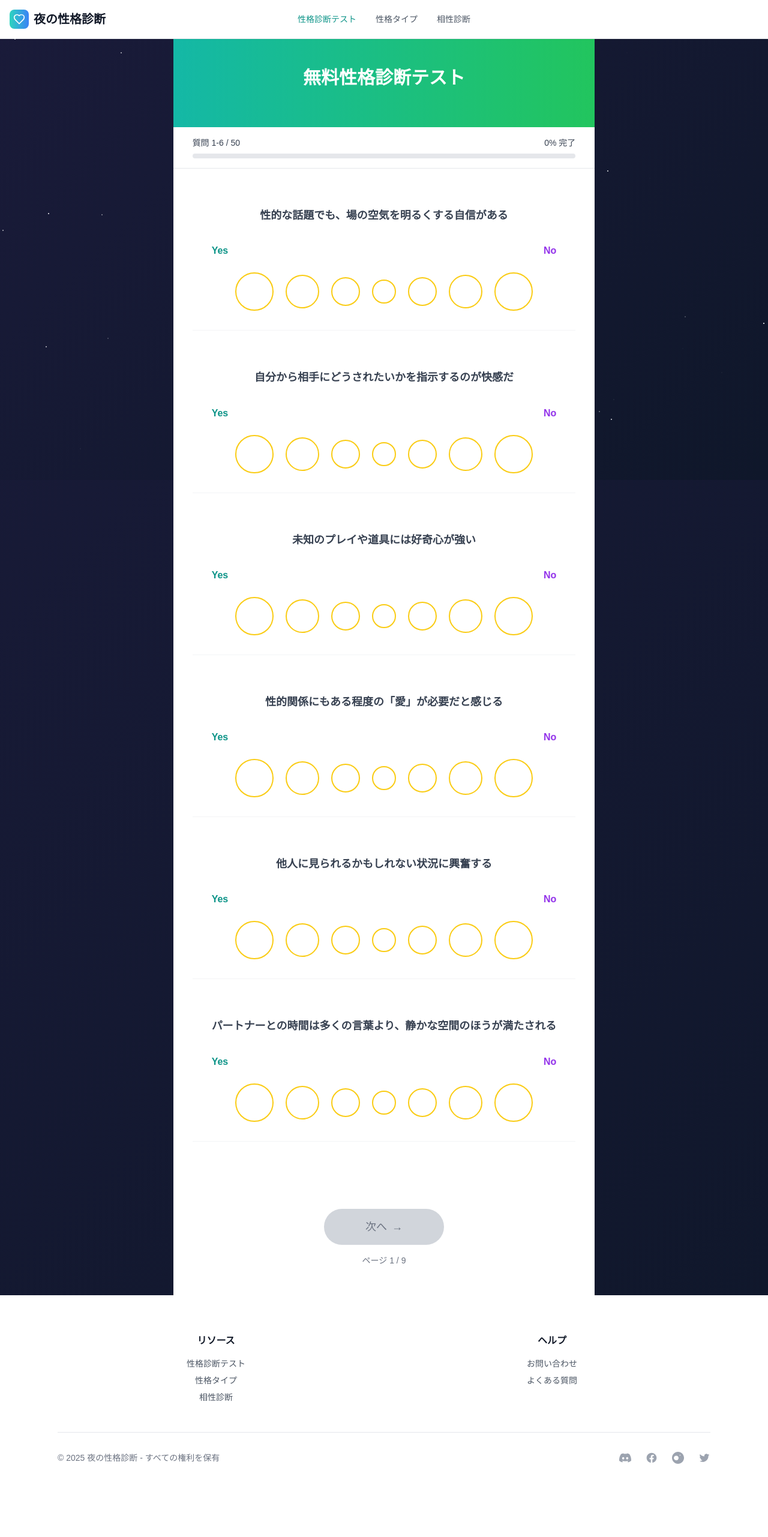
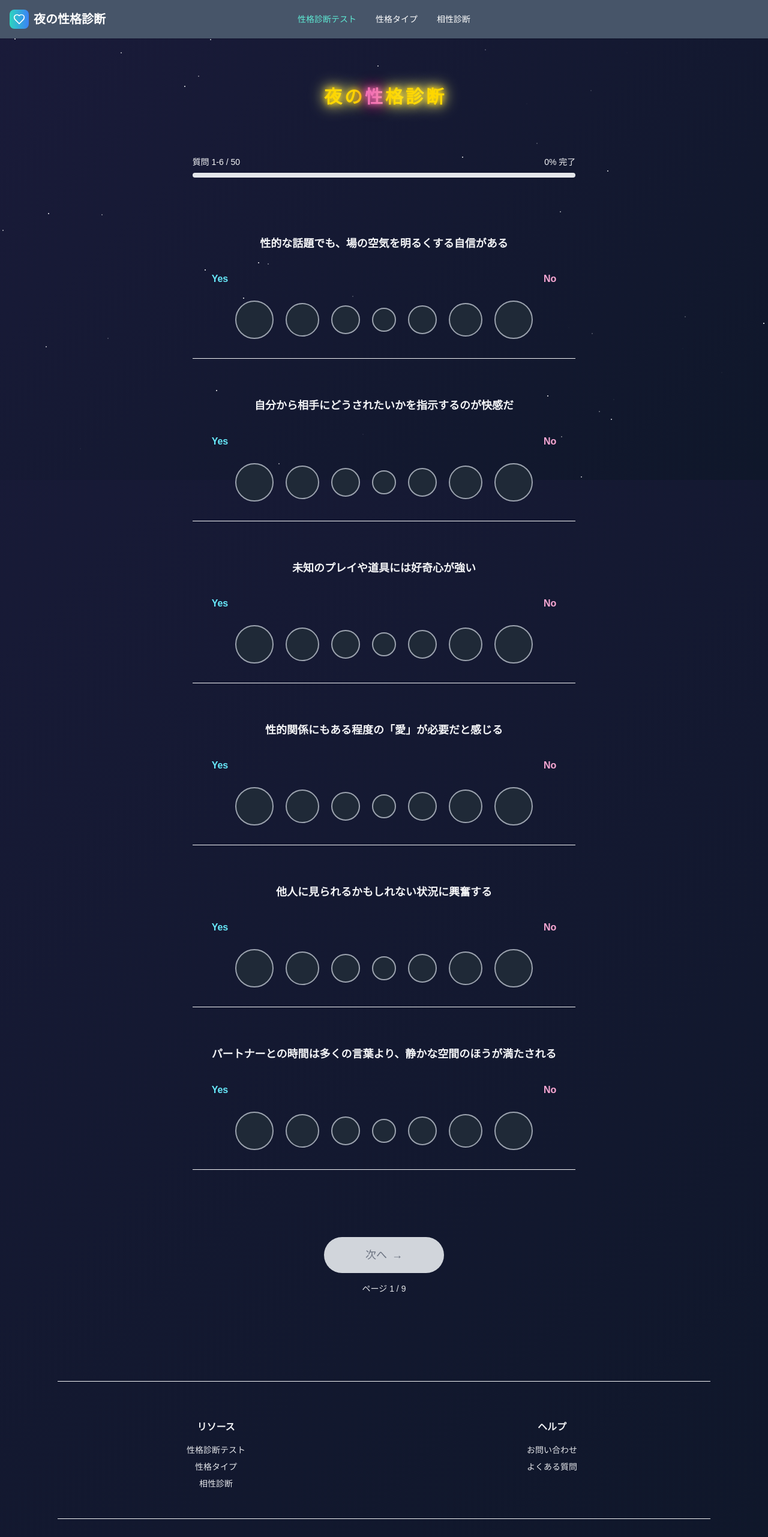
Before and after one commit to gezzzi/yoru-mbti-v2, a Next.js app: page /test in a window 1280 px wide. Shown: the top 2562 px of the page at 60% size. Before the commit the page ends 2504 px from the top, so only its background shows below. Built offline with nearby package versions, Linux system fonts and the light colour scheme.

Commit message:
ランディングページをダークモードに

```diff
--- a/src/components/Footer.tsx
+++ b/src/components/Footer.tsx
@@ -4,52 +4,52 @@ import React from 'react';
 
 const Footer: React.FC = () => {
   return (
-    <div className="bg-white py-16">
-      <div className="max-w-6xl mx-auto px-4 sm:px-6 lg:px-8">
-        <div className="grid grid-cols-1 md:grid-cols-2 gap-8 justify-items-center">
+    <div className="py-16 px-4 sm:px-6 lg:px-8">
+      <div className="max-w-6xl mx-auto px-4 sm:px-6 lg:px-8 mt-8">
+        <div className="grid grid-cols-1 md:grid-cols-2 gap-8 justify-items-center pt-16 border-t border-gray-100">
           <div className="text-center">
-            <h3 className="font-semibold text-gray-900 mb-4">リソース</h3>
-            <ul className="space-y-2 text-sm text-gray-600">
-              <li><a href="/test" className="hover:text-teal-600">性格診断テスト</a></li>
-              <li><a href="/types" className="hover:text-teal-600">性格タイプ</a></li>
-              <li><a href="/compatibility" className="hover:text-teal-600">相性診断</a></li>
+            <h3 className="font-semibold text-gray-100 mb-4">リソース</h3>
+            <ul className="space-y-2 text-sm text-gray-200">
+              <li><a href="/test" className="hover:text-teal-300">性格診断テスト</a></li>
+              <li><a href="/types" className="hover:text-teal-300">性格タイプ</a></li>
+              <li><a href="/compatibility" className="hover:text-teal-300">相性診断</a></li>
             </ul>
           </div>
 
           <div className="text-center">
-            <h3 className="font-semibold text-gray-900 mb-4">ヘルプ</h3>
-            <ul className="space-y-2 text-sm text-gray-600">
-              <li><a href="/help" className="hover:text-teal-600">お問い合わせ</a></li>
-              <li><a href="/help#faq" className="hover:text-teal-600">よくある質問</a></li>
+            <h3 className="font-semibold text-gray-100 mb-4">ヘルプ</h3>
+            <ul className="space-y-2 text-sm text-gray-200">
+              <li><a href="/help" className="hover:text-teal-300">お問い合わせ</a></li>
+              <li><a href="/help#faq" className="hover:text-teal-300">よくある質問</a></li>
             </ul>
           </div>
         </div>
 
-        <div className="border-t border-gray-200 mt-12 pt-8">
+        <div className="border-t border-gray-100 mt-12 pt-8">
           <div className="flex flex-col md:flex-row justify-between items-center">
-            <div className="text-sm text-gray-500 mb-4 md:mb-0">
+            <div className="text-sm text-gray-400 mb-4 md:mb-0">
               © 2025 夜の性格診断 - すべての権利を保有
             </div>
             <div className="flex space-x-6">
-              <a href="#" className="text-gray-400 hover:text-gray-600">
+              <a href="#" className="text-gray-400 hover:text-teal-300">
                 <span className="sr-only">Discord</span>
                 <svg className="w-5 h-5" fill="currentColor" viewBox="0 0 24 24">
                   <path d="M20.317 4.37a19.791 19.791 0 0 0-4.885-1.515.074.074 0 0 0-.079.037c-.21.375-.444.864-.608 1.25a18.27 18.27 0 0 0-5.487 0 12.64 12.64 0 0 0-.617-1.25.077.077 0 0 0-.079-.037A19.736 19.736 0 0 0 3.677 4.37a.07.07 0 0 0-.032.027C.533 9.046-.32 13.58.099 18.057a.082.082 0 0 0 .031.057 19.9 19.9 0 0 0 5.993 3.03.078.078 0 0 0 .084-.028c.462-.63.874-1.295 1.226-1.994a.076.076 0 0 0-.041-.106 13.107 13.107 0 0 1-1.872-.892.077.077 0 0 1-.008-.128 10.2 10.2 0 0 0 .372-.292.074.074 0 0 1 .077-.01c3.928 1.793 8.18 1.793 12.062 0a.074.074 0 0 1 .078.01c.12.098.246.198.373.292a.077.077 0 0 1-.006.127 12.299 12.299 0 0 1-1.873.892.077.077 0 0 0-.041.107c.36.698.772 1.362 1.225 1.993a.076.076 0 0 0 .084.028 19.839 19.839 0 0 0 6.002-3.03.077.077 0 0 0 .032-.054c.5-5.177-.838-9.674-3.549-13.66a.061.061 0 0 0-.031-.03zM8.02 15.33c-1.183 0-2.157-1.085-2.157-2.419 0-1.333.956-2.419 2.157-2.419 1.21 0 2.176 1.096 2.157 2.42 0 1.333-.956 2.418-2.157 2.418zm7.975 0c-1.183 0-2.157-1.085-2.157-2.419 0-1.333.955-2.419 2.157-2.419 1.21 0 2.176 1.096 2.157 2.42 0 1.333-.946 2.418-2.157 2.418z"/>
                 </svg>
               </a>
-              <a href="#" className="text-gray-400 hover:text-gray-600">
+              <a href="#" className="text-gray-400 hover:text-teal-300">
                 <span className="sr-only">Facebook</span>
                 <svg className="w-5 h-5" fill="currentColor" viewBox="0 0 24 24">
                   <path fillRule="evenodd" d="M22 12c0-5.523-4.477-10-10-10S2 6.477 2 12c0 4.991 3.657 9.128 8.438 9.878v-6.987h-2.54V12h2.54V9.797c0-2.506 1.492-3.89 3.777-3.89 1.094 0 2.238.195 2.238.195v2.46h-1.26c-1.243 0-1.63.771-1.63 1.562V12h2.773l-.443 2.89h-2.33v6.988C18.343 21.128 22 16.991 22 12z" clipRule="evenodd" />
                 </svg>
               </a>
-              <a href="#" className="text-gray-400 hover:text-gray-600">
+              <a href="#" className="text-gray-400 hover:text-teal-300">
                 <span className="sr-only">Instagram</span>
                 <svg className="w-5 h-5" fill="currentColor" viewBox="0 0 24 24">
                   <path fillRule="evenodd" d="M12.017 0C5.396 0 .029 5.367.029 11.987c0 6.62 5.367 11.987 11.988 11.987s11.987-5.367 11.987-11.987C24.014 5.367 18.647.001 12.017.001zM8.449 16.988c-1.297 0-2.448-.49-3.323-1.297C4.198 14.895 3.708 13.744 3.708 12.447s.49-2.448 1.418-3.323c.928-.875 2.026-1.365 3.323-1.365s2.448.49 3.323 1.365c.875.875 1.365 2.026 1.365 3.323s-.49 2.448-1.365 3.323c-.875.875-2.026 1.365-3.323 1.365zm7.718-9.469c-.316 0-.632-.158-.79-.474-.158-.316-.105-.711.132-.948.237-.237.632-.29.948-.132.316.158.474.474.474.79 0 .553-.448 1.001-1.001 1.001-.184 0-.369-.079-.553-.237z" clipRule="evenodd" />
                 </svg>
               </a>
-              <a href="#" className="text-gray-400 hover:text-gray-600">
+              <a href="#" className="text-gray-400 hover:text-teal-300">
                 <span className="sr-only">Twitter</span>
                 <svg className="w-5 h-5" fill="currentColor" viewBox="0 0 24 24">
                   <path d="M8.29 20.251c7.547 0 11.675-6.253 11.675-11.675 0-.178 0-.355-.012-.53A8.348 8.348 0 0022 5.92a8.19 8.19 0 01-2.357.646 4.118 4.118 0 001.804-2.27 8.224 8.224 0 01-2.605.996 4.107 4.107 0 00-6.993 3.743 11.65 11.65 0 01-8.457-4.287 4.106 4.106 0 001.27 5.477A4.072 4.072 0 012.8 9.713v.052a4.105 4.105 0 003.292 4.022 4.095 4.095 0 01-1.853.07 4.108 4.108 0 003.834 2.85A8.233 8.233 0 012 18.407a11.616 11.616 0 006.29 1.84" />
--- a/src/components/Hero.tsx
+++ b/src/components/Hero.tsx
@@ -13,7 +13,7 @@ const Hero: React.FC = () => {
         <h1 className="mt-8 md:mt-12 text-3xl md:text-5xl font-bold text-white mb-6 leading-tight drop-shadow-lg flex justify-center gap-1 select-none">
           <span className="neon-gold" style={{color:'#ffd700',textShadow:'0 0 10px #ffd700,0 0 20px #ffed4e,0 0 30px #fff59d',animation:'shimmerGold 3s ease-in-out infinite'}}>夜</span>
           <span className="neon-gold" style={{color:'#ffd700',textShadow:'0 0 10px #ffd700,0 0 20px #ffed4e,0 0 30px #fff59d',animation:'shimmerGold 3s ease-in-out infinite'}}>の</span>
-          <span className="neon-pink" style={{color:'#ff1493',textShadow:'0 0 10px #ff1493,0 0 20px #ff1493,0 0 30px #ff1493,0 0 40px #ff0080',animation:'pulsePink 2s ease-in-out infinite'}}>性</span>
+          <span className="neon-pink" style={{color:'#f472b6',textShadow:'0 0 10px #f472b6,0 0 20px #ec4899,0 0 30px #be185d',animation:'pulsePink 2s ease-in-out infinite'}}>性</span>
           <span className="neon-gold" style={{color:'#ffd700',textShadow:'0 0 10px #ffd700,0 0 20px #ffed4e,0 0 30px #fff59d',animation:'shimmerGold 3s ease-in-out infinite'}}>格</span>
           <span className="neon-gold" style={{color:'#ffd700',textShadow:'0 0 10px #ffd700,0 0 20px #ffed4e,0 0 30px #fff59d',animation:'shimmerGold 3s ease-in-out infinite'}}>診</span>
           <span className="neon-gold" style={{color:'#ffd700',textShadow:'0 0 10px #ffd700,0 0 20px #ffed4e,0 0 30px #fff59d',animation:'shimmerGold 3s ease-in-out infinite'}}>断</span>
--- a/src/components/Navigation.tsx
+++ b/src/components/Navigation.tsx
@@ -21,18 +21,19 @@ const Navigation: React.FC<NavigationProps> = ({ currentPage, hasTestResult }) =
   };
 
   return (
-    <nav className="bg-white shadow-sm border-b border-gray-200 fixed top-0 left-0 right-0 z-50">
+    <nav className="bg-slate-600 shadow-sm fixed top-0 left-0 right-0 z-50">
       <div className="relative">
         {/* アプリ名 - 完全に左端に配置 */}
         <div className="absolute left-4 top-0 h-16 flex items-center z-10">
           <Link
             href="/"
-            className="flex items-center space-x-2 hover:opacity-80 transition-opacity"
+            className="flex items-center space-x-2"
+            onClick={closeMenu}
           >
             <div className="w-8 h-8 bg-gradient-to-r from-teal-400 to-blue-500 rounded-lg flex items-center justify-center">
               <Heart className="w-5 h-5 text-white" />
             </div>
-            <span className="text-xl font-bold text-gray-900">夜の性格診断</span>
+            <span className={`text-xl font-bold transition-colors ${currentPage === 'home' ? 'text-teal-300' : 'text-white'}`}>夜の性格診断</span>
           </Link>
         </div>
 
@@ -47,8 +48,8 @@ const Navigation: React.FC<NavigationProps> = ({ currentPage, hasTestResult }) =
                 onClick={closeMenu}
                 className={`text-sm font-medium transition-colors ${
                   currentPage === 'results'
-                    ? 'text-teal-600'
-                    : 'text-gray-600 hover:text-gray-900'
+                    ? 'text-teal-300'
+                    : 'text-white'
                 }`}
               >
                 あなたの結果
@@ -59,8 +60,8 @@ const Navigation: React.FC<NavigationProps> = ({ currentPage, hasTestResult }) =
               onClick={closeMenu}
               className={`text-sm font-medium transition-colors ${
                 currentPage === 'quiz'
-                  ? 'text-teal-600'
-                  : 'text-gray-600 hover:text-gray-900'
+                  ? 'text-teal-300'
+                  : 'text-white'
               }`}
             >
               性格診断テスト
@@ -70,8 +71,8 @@ const Navigation: React.FC<NavigationProps> = ({ currentPage, hasTestResult }) =
               onClick={closeMenu}
               className={`text-sm font-medium transition-colors ${
                 currentPage === 'types'
-                  ? 'text-teal-600'
-                  : 'text-gray-600 hover:text-gray-900'
+                  ? 'text-teal-300'
+                  : 'text-white'
               }`}
             >
               性格タイプ
@@ -81,8 +82,8 @@ const Navigation: React.FC<NavigationProps> = ({ currentPage, hasTestResult }) =
               onClick={closeMenu}
               className={`text-sm font-medium transition-colors ${
                 currentPage === 'compatibility' || currentPage === 'compatibility-results'
-                  ? 'text-teal-600'
-                  : 'text-gray-600 hover:text-gray-900'
+                  ? 'text-teal-300'
+                  : 'text-white'
               }`}
             >
               相性診断
@@ -93,7 +94,7 @@ const Navigation: React.FC<NavigationProps> = ({ currentPage, hasTestResult }) =
           <div className="absolute right-0 tablet:hidden">
             <button
               onClick={toggleMenu}
-              className="text-gray-600 hover:text-gray-900 focus:outline-none focus:text-gray-900"
+              className="text-gray-100 hover:text-gray-100 focus:outline-none focus:text-gray-100"
             >
               {isMenuOpen ? <X className="w-6 h-6" /> : <Menu className="w-6 h-6" />}
             </button>
@@ -103,7 +104,7 @@ const Navigation: React.FC<NavigationProps> = ({ currentPage, hasTestResult }) =
 
         {/* モバイルメニュー */}
         {isMenuOpen && (
-          <div className="tablet:hidden bg-white border-t border-gray-200">
+          <div className="tablet:hidden bg-slate-600">
             <div className="px-4 pt-2 pb-4 space-y-2">
               {hasTestResult && (
                 <Link
@@ -111,8 +112,8 @@ const Navigation: React.FC<NavigationProps> = ({ currentPage, hasTestResult }) =
                   onClick={closeMenu}
                   className={`block w-full text-left py-2 text-sm font-medium transition-colors ${
                     currentPage === 'results'
-                      ? 'text-teal-600'
-                      : 'text-gray-600 hover:text-gray-900'
+                      ? 'text-teal-300'
+                      : 'text-white'
                   }`}
                 >
                   あなたの結果
@@ -123,8 +124,8 @@ const Navigation: React.FC<NavigationProps> = ({ currentPage, hasTestResult }) =
                 onClick={closeMenu}
                 className={`block w-full text-left py-2 text-sm font-medium transition-colors ${
                   currentPage === 'quiz'
-                    ? 'text-teal-600'
-                    : 'text-gray-600 hover:text-gray-900'
+                    ? 'text-teal-300'
+                    : 'text-white'
                 }`}
               >
                 性格診断テスト
@@ -134,8 +135,8 @@ const Navigation: React.FC<NavigationProps> = ({ currentPage, hasTestResult }) =
                 onClick={closeMenu}
                 className={`block w-full text-left py-2 text-sm font-medium transition-colors ${
                   currentPage === 'types'
-                    ? 'text-teal-600'
-                    : 'text-gray-600 hover:text-gray-900'
+                    ? 'text-teal-300'
+                    : 'text-white'
                 }`}
               >
                 性格タイプ
@@ -145,8 +146,8 @@ const Navigation: React.FC<NavigationProps> = ({ currentPage, hasTestResult }) =
                 onClick={closeMenu}
                 className={`block w-full text-left py-2 text-sm font-medium transition-colors ${
                   currentPage === 'compatibility' || currentPage === 'compatibility-results'
-                    ? 'text-teal-600'
-                    : 'text-gray-600 hover:text-gray-900'
+                    ? 'text-teal-300'
+                    : 'text-white'
                 }`}
               >
                 相性診断
--- a/src/components/Quiz.tsx
+++ b/src/components/Quiz.tsx
@@ -118,16 +118,16 @@ const Quiz: React.FC<QuizProps> = ({ onComplete, onBack }) => {
     if (isSelected) {
       return 'bg-yellow-400 border-yellow-500 text-white'; // 選択時は濃い黄色
     }
-    return 'border-yellow-400 hover:border-yellow-500 bg-white text-yellow-500'; // 未選択時は薄い黄色
+    return 'border-gray-400 bg-gray-800 text-gray-300'; // 未選択時は薄いグレー
   };
 
   const QuestionItem: React.FC<{ question: Question }> = ({ question }) => (
     <div
       ref={(el) => { questionRefs.current[question.id] = el; }}
-      className="bg-white p-8 mb-8 border-b border-gray-100"
+      className="p-8 mb-8 border-b border-gray-100"
     >
       <div className="text-center mb-8">
-        <h3 className="text-lg font-bold text-gray-700 leading-relaxed max-w-2xl mx-auto">
+        <h3 className="text-lg font-bold text-gray-100 leading-relaxed max-w-2xl mx-auto">
           {question.text}
         </h3>
       </div>
@@ -136,8 +136,8 @@ const Quiz: React.FC<QuizProps> = ({ onComplete, onBack }) => {
       <div className="flex flex-col items-center space-y-6">
         {/* Scale Labels */}
         <div className="flex justify-between items-center w-full max-w-2xl">
-          <span className="text-base font-bold text-teal-600">Yes</span>
-          <span className="text-base font-bold text-purple-600">No</span>
+          <span className="text-base font-bold text-cyan-300">Yes</span>
+          <span className="text-base font-bold text-pink-300">No</span>
         </div>
 
         {/* Circle Scale */}
@@ -154,7 +154,7 @@ const Quiz: React.FC<QuizProps> = ({ onComplete, onBack }) => {
                 } ${isSelected ? 'scale-105 shadow-lg' : 'hover:shadow-md'} flex items-center justify-center`}
               >
                 {isSelected && (
-                  <Check className="w-3 h-3 md:w-5 md:h-5" strokeWidth={3} />
+                  <Check className="w-3 h-3 md:w-5 md:h-5 text-white" strokeWidth={3} />
                 )}
               </button>
             );
@@ -165,31 +165,36 @@ const Quiz: React.FC<QuizProps> = ({ onComplete, onBack }) => {
   );
 
   return (
-    <div className="min-h-screen bg-white pt-16">
-      {/* Header with green background */}
-      <div className="bg-gradient-to-r from-teal-500 to-green-500 py-12">
+    <div className="min-h-screen pt-16">
+      {/* Header with transparent background */}
+      <div className="py-8">
         <div className="max-w-4xl mx-auto px-4 sm:px-6 lg:px-8 text-center">
-          <h1 className="text-3xl font-bold text-white mb-4">無料性格診断テスト</h1>
+          <h1 className="mt-12 text-3xl font-bold text-white mb-4 flex justify-center gap-1 select-none">
+            <span className="neon-gold" style={{color:'#ffd700',textShadow:'0 0 10px #ffd700,0 0 20px #ffed4e,0 0 30px #fff59d',animation:'shimmerGold 3s ease-in-out infinite'}}>夜</span>
+            <span className="neon-gold" style={{color:'#ffd700',textShadow:'0 0 10px #ffd700,0 0 20px #ffed4e,0 0 30px #fff59d',animation:'shimmerGold 3s ease-in-out infinite'}}>の</span>
+            <span className="neon-pink" style={{color:'#f472b6',textShadow:'0 0 10px #f472b6,0 0 20px #ec4899,0 0 30px #be185d',animation:'pulsePink 2s ease-in-out infinite'}}>性</span>
+            <span className="neon-gold" style={{color:'#ffd700',textShadow:'0 0 10px #ffd700,0 0 20px #ffed4e,0 0 30px #fff59d',animation:'shimmerGold 3s ease-in-out infinite'}}>格</span>
+            <span className="neon-gold" style={{color:'#ffd700',textShadow:'0 0 10px #ffd700,0 0 20px #ffed4e,0 0 30px #fff59d',animation:'shimmerGold 3s ease-in-out infinite'}}>診</span>
+            <span className="neon-gold" style={{color:'#ffd700',textShadow:'0 0 10px #ffd700,0 0 20px #ffed4e,0 0 30px #fff59d',animation:'shimmerGold 3s ease-in-out infinite'}}>断</span>
+          </h1>
         </div>
       </div>
 
       {/* Progress Bar */}
-      <div className="bg-white border-b border-gray-200 py-4">
-        <div className="max-w-4xl mx-auto px-4 sm:px-6 lg:px-8">
+      <div className="max-w-4xl mx-auto px-4 sm:px-6 lg:px-8 py-8">
         <div className="flex items-center justify-between mb-2">
-            <span className="text-sm font-medium text-gray-700">
+          <span className="text-sm font-medium text-gray-100">
             質問 {currentPageIndex * questionsPerPage + 1}-{Math.min((currentPageIndex + 1) * questionsPerPage, questions.length)} / {questions.length}
           </span>
-            <span className="text-sm font-medium text-gray-700">
+          <span className="text-sm font-medium text-gray-100">
             {progress}% 完了
           </span>
         </div>
         <div className="w-full bg-gray-200 rounded-full h-2">
           <div
-              className="bg-teal-500 h-2 rounded-full transition-all duration-300"
+            className="bg-[#818cf8] h-2 rounded-full transition-all duration-300"
             style={{ width: `${progress}%` }}
           />
-          </div>
         </div>
       </div>
 
@@ -201,7 +206,7 @@ const Quiz: React.FC<QuizProps> = ({ onComplete, onBack }) => {
       </div>
 
       {/* Navigation */}
-      <div className="bg-white py-12">
+      <div className="py-12">
         <div className="max-w-4xl mx-auto px-4 sm:px-6 lg:px-8">
           <div className="flex flex-col items-center space-y-4">
             <button
@@ -209,7 +214,7 @@ const Quiz: React.FC<QuizProps> = ({ onComplete, onBack }) => {
               disabled={!isCurrentPageComplete}
               className={`flex items-center justify-center px-16 py-4 rounded-full text-lg font-medium transition-all duration-200 transform hover:scale-105 min-w-[200px] ${
                 isCurrentPageComplete
-                  ? 'bg-purple-600 text-white hover:bg-purple-700 shadow-lg hover:shadow-xl'
+                  ? 'bg-[#818cf8] text-white hover:bg-[#a78bfa] shadow-lg hover:shadow-xl'
                   : 'bg-gray-300 text-gray-500 cursor-not-allowed'
               }`}
               data-next-button={!isLastPage}
@@ -219,7 +224,7 @@ const Quiz: React.FC<QuizProps> = ({ onComplete, onBack }) => {
               <span className="ml-2">→</span>
             </button>
 
-            <div className="text-sm text-gray-500">
+            <div className="text-sm text-gray-200">
               ページ {currentPageIndex + 1} / {totalPages}
             </div>
           </div>
--- a/src/data/personalityTypes.ts
+++ b/src/data/personalityTypes.ts
@@ -220,11 +220,11 @@ export const getCategoryColor = (category: PersonalityType['category']) => {
 export const getCategoryName = (category: PersonalityType['category']) => {
   switch (category) {
     case 'dom':
-      return '主導者（Dom）系';
+      return '主導者系';
     case 'sub':
-      return '従属者（Sub）系';
+      return '従属者系';
     case 'introvert':
-      return '隠密（Introvert）系';
+      return '隠密系';
     case 'fantasy':
       return '妄想・回避系';
     default:
```
Also changed, not shown: src/components/CompatibilityPage.tsx (+10 -5 lines), src/components/PersonalityTypesPage.tsx (+3 -6 lines), 1 other file (tests, documents, lock files or other folders). Lines whose indentation alone changed are shown as unchanged.
